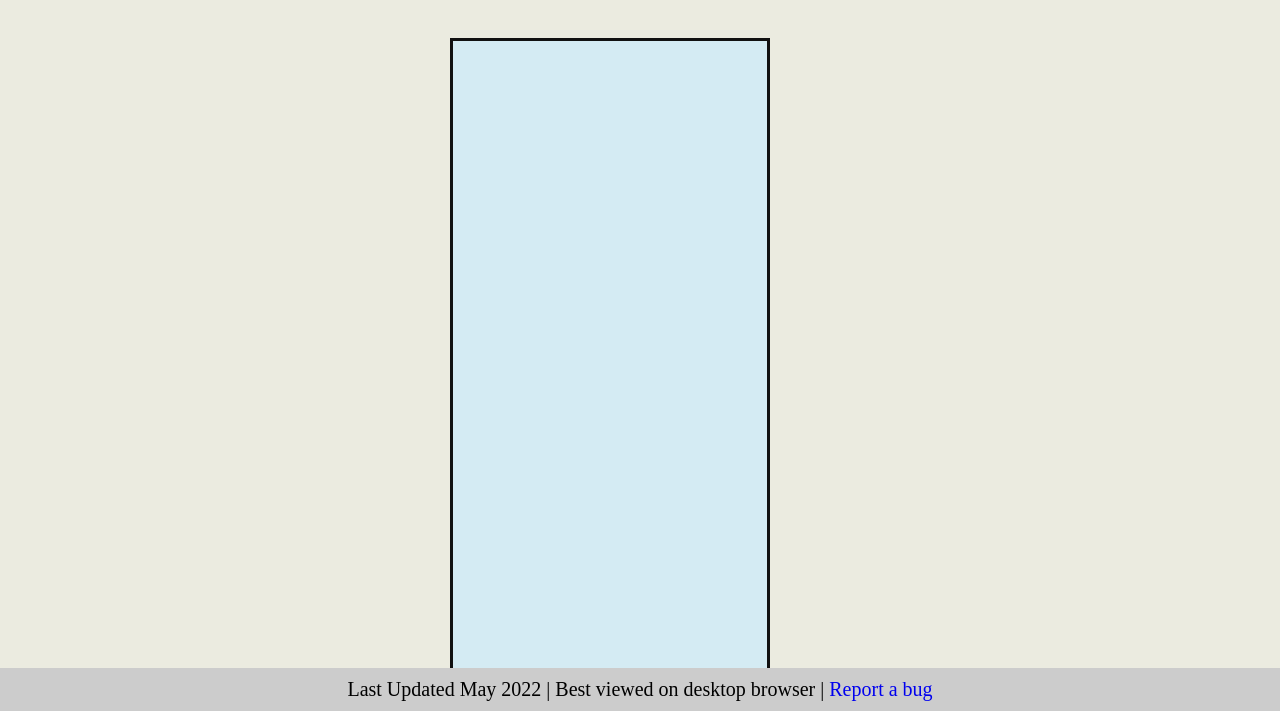
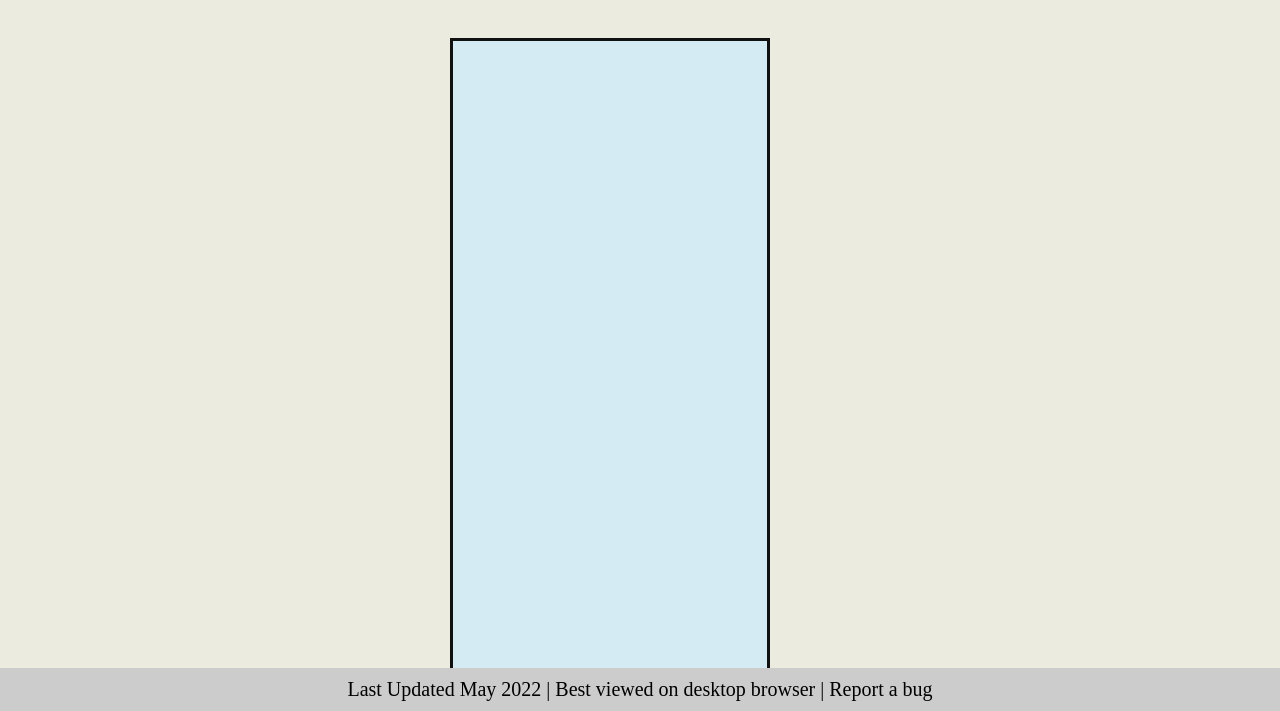
Before and after one commit to lemartucci/2022_CWD, a plain HTML site: page 2022_Final_Project/index.html in a window 1280 px wide. Shown: the part 87-798 px from the top of the page. Drawn offline with nearby package versions, Linux system fonts and the light colour scheme; no server answers.

Commit message:
CSS update to report a bug link

```diff
--- a/2022_Final_Project/css/style.css
+++ b/2022_Final_Project/css/style.css
@@ -40,6 +40,9 @@ footer{
    text-align: center;
    padding-top: 10px;
    font-family: 'Times New Roman', Times, serif;
+}
+.footer-content a{
+   color: black;
 }
 *{
     padding: 0;
```
